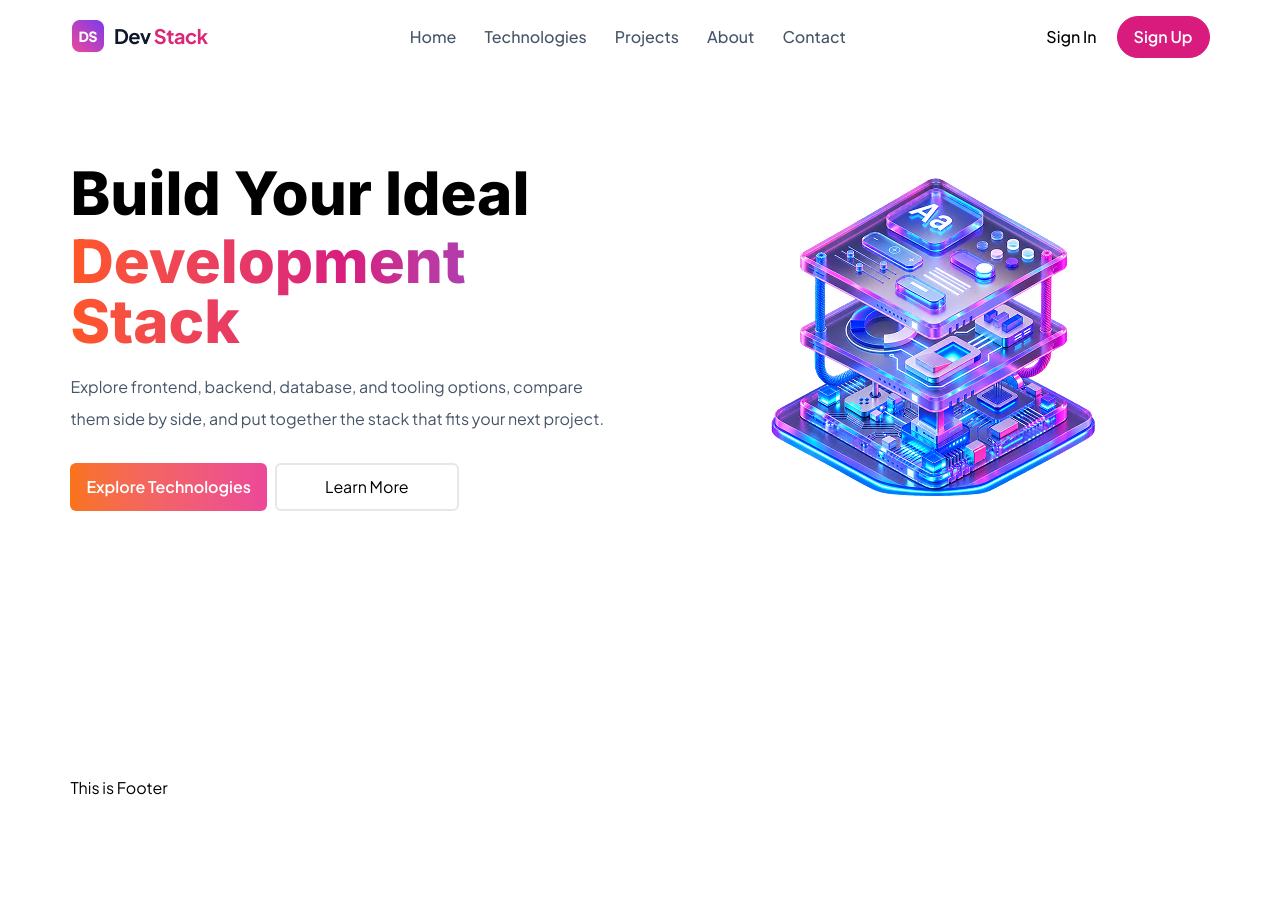
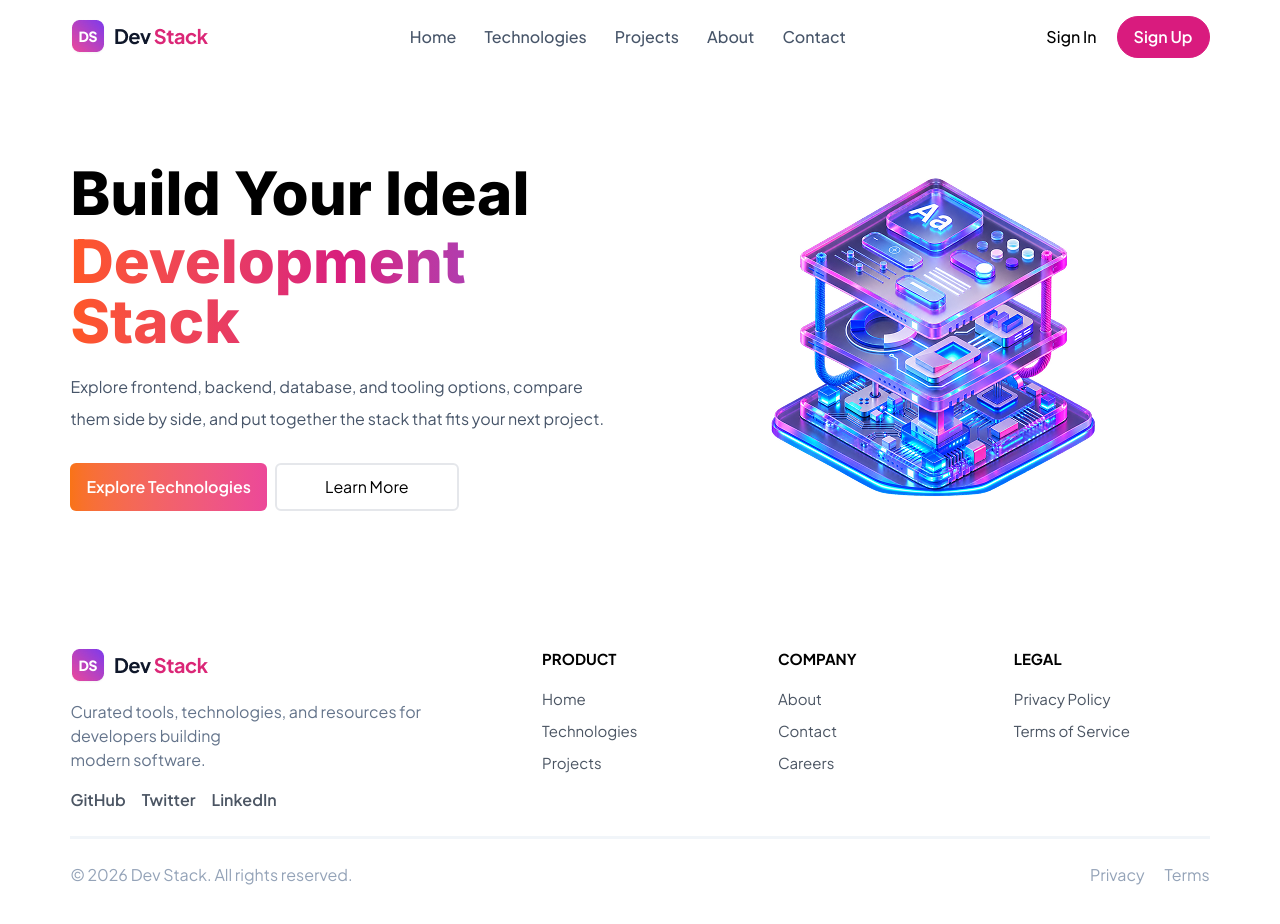
Before and after one commit to aspinchakma/DevStack, a React (Vite) app: page / in a window 1280 px wide. Shown: the top 924 px of the page. Before the commit the page ends 800 px from the top, so only its background shows below. Built offline with nearby package versions, Linux system fonts and the light colour scheme.

Commit message:
finished footer section

```diff
--- /dev/null
+++ b/src/components/Footer/Footer.tsx
@@ -0,0 +1,94 @@
+import footerLogo from "../../assets/logo-text.png";
+
+const Footer = () => {
+  const date = new Date();
+  const year = date.getFullYear();
+  return (
+    <footer className="py-12">
+      <div className="grid grid-cols-1 gap-2 md:gap-10 lg:gap-10 lg:grid-cols-5">
+        <div className="lg:col-span-2">
+          <img className="mx-auto lg:mx-0" src={footerLogo} alt="" />
+          <p className="text-[16px] text-[#64748B] text-center lg:text-left my-4">
+            Curated tools, technologies, and resources for developers building{" "}
+            <br className="hidden lg:inline-block" />
+            modern software.
+          </p>
+          <div>
+            <ul className="flex items-center gap-4  justify-center lg:justify-start text-[#4b5563]">
+              <li>
+                <a href="#" className="font-semibold">
+                  GitHub
+                </a>
+              </li>
+
+              <li className="size-[6px] rounded-full lg:hidden bg-[#4b5563]"></li>
+
+              <li>
+                <a href="#" className="font-semibold">
+                  Twitter
+                </a>
+              </li>
+
+              <li className="size-[6px] lg:hidden rounded-full bg-[#4b5563]"></li>
+
+              <li>
+                <a href="#" className="font-semibold">
+                  LinkedIn
+                </a>
+              </li>
+            </ul>
+          </div>
+        </div>
+        <div>
+          <h3 className="font-bold text-[15px]">PRODUCT</h3>
+          <ul className="text-[#4b5563] mt-3 leading-8 text-[15px]">
+            <li>
+              <a href="#">Home</a>
+            </li>
+            <li>
+              <a href="#">Technologies</a>
+            </li>
+            <li>
+              <a href="#">Projects</a>
+            </li>
+          </ul>
+        </div>
+        <div className="hidden md:block lg:block">
+          <h3 className="font-bold text-[15px]">COMPANY</h3>
+          <ul className="text-[#4b5563] mt-3 leading-8 text-[15px]">
+            <li>
+              <a href="#">About</a>
+            </li>
+            <li>
+              <a href="#">Contact</a>
+            </li>
+            <li>
+              <a href="#">Careers</a>
+            </li>
+          </ul>
+        </div>
+        <div className="hidden md:block lg:block">
+          <h3 className="font-bold text-[15px]">LEGAL</h3>
+          <ul className="text-[#4b5563] mt-3 leading-8 text-[15px]">
+            <li>
+              <a href="#">Privacy Policy</a>
+            </li>
+            <li>
+              <a href="#">Terms of Service</a>
+            </li>
+          </ul>
+        </div>
+      </div>
+      <div className="h-[3px] bg-[#f1f5f9] my-6"></div>
+      <div className="text-[#94A3B8] flex items-center justify-between">
+        <p>&copy; {year} Dev Stack. All rights reserved.</p>
+        <div className="flex items-center gap-5">
+          <a href="#">Privacy</a>
+          <a href="#">Terms</a>
+        </div>
+      </div>
+    </footer>
+  );
+};
+
+export default Footer;
--- a/src/pages/Home.tsx
+++ b/src/pages/Home.tsx
@@ -1,3 +1,4 @@
+import Footer from "../components/Footer/Footer";
 import Hero from "../components/Hero/Hero";
 import Nav from "../components/Nav/Nav";
 
@@ -8,7 +9,7 @@ const Home = () => {
       <main className="flex-1">
         <Hero />
       </main>
-      <h3>This is Footer</h3>
+      <Footer />
     </div>
   );
 };
```
